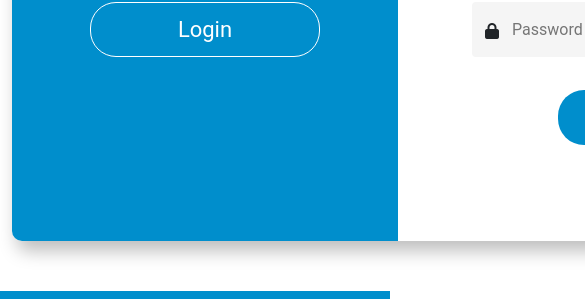
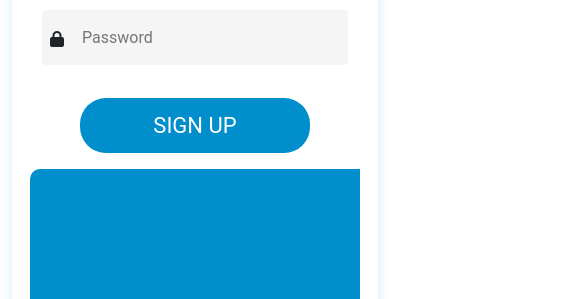
Before and after one commit to ISTAD-Group/mini-project, a website built with Parcel: page src/register.html in a window 390 px wide. Shown: the part 445-744 px from the top of the page, 585 px wide, since content can reach past the window. Built offline with nearby package versions, Linux system fonts and the light colour scheme.

Commit message:
register responsive

```diff
--- a/src/register.html
+++ b/src/register.html
@@ -1,27 +1,27 @@
 <!DOCTYPE html>
 <html lang="en">
+
 <head>
+    <meta charset="UTF-8">
+    <meta http-equiv="X-UA-Compatible" content="IE=edge">
+    <meta name="viewport" content="width=device-width, initial-scale=1.0">
+    <link rel="shortcut icon" href="./assets/favicon.png" type="image/x-icon">
+    <link rel="stylesheet" href="./sass/app.scss">
+    <title>Register | Mega Mart</title>
+    <link rel="stylesheet" href="https://cdn.jsdelivr.net/npm/bootstrap-icons@1.10.3/font/bootstrap-icons.css">
+    <link rel="stylesheet" href="https://cdnjs.cloudflare.com/ajax/libs/font-awesome/6.4.0/css/all.min.css"
+        integrity="sha512-iecdLmaskl7CVkqkXNQ/ZH/XLlvWZOJyj7Yy7tcenmpD1ypASozpmT/E0iPtmFIB46ZmdtAc9eNBvH0H/ZpiBw=="
+        crossorigin="anonymous" referrerpolicy="no-referrer" />
     <link rel="stylesheet" href="./sass/sign-style.css">
-        <link rel="stylesheet" href="https://cdnjs.cloudflare.com/ajax/libs/font-awesome/6.4.0/css/all.min.css" />
+</head>
 
-    </head>
-    <include src="components/head.html" locals='{
-        "title": "Register | Mega Mart"
-    }'></include>
 <body>
     <include src="./components/nav.html"></include>
     <main class="container">
-    <div class="contain">
-        <div class="contai-1">
-            <h1>Welcome MegaMart</h1>
-            <p>To keep conneted with us please<br>
-                  login with your personal infor
-            </p>
-            <!-- button -->
-            <button class="btu"><a href="login.html">Login</a></button>
-        </div>
+        <div class="contain my-3 my-lg-5 shadow">
+            <div class="row flex-lg-row-reverse">
                 <!-- Sign up  -->
-        <div class="contain-2">
+                <div class="col-md-6 contain-2 mb-3 mb-lg-0">
                     <h1>Create Account</h1>
                     <!--  icon Sign up -->
                     <div class="input-icon">
@@ -31,7 +31,7 @@
                         <i class="fa-brands brands fa-google"></i>
                     </div>
                     <!-- Sing Up -->
-            <form class="inline">
+                    <form class="inline px-lg-5">
                         <div class="inputWithIcon">
                             <input type="text" placeholder="Name">
                             <i class="fa fa-user icon"></i>
@@ -44,20 +44,29 @@
                         <div class="inputWithIcon">
                             <input type="password" placeholder="Password">
                             <i class="fa fa-lock icon"></i>
-                    <i class="Eye-icon fa-solid fa-eye-slash"></i>
+                            <!-- <i class="Eye-icon fa-solid fa-eye-slash"></i> -->
                         </div>
+                        <button type="submit" class="btu-Sing-Up">SIGN UP</button>
                     </form>
-          <button class="btu-Sing-Up">SIGN UP</button>
+                </div>
+                <div class="col-md-6 contai-1">
+                    <h1>Welcome MegaMart</h1>
+                    <p>To keep conneted with us please<br>
+                        login with your personal infor
+                    </p>
+                    <!-- button -->
+                    <div class="text-center">
+                        <button class="btu"><a href="login.html">Login</a></button>
                     </div>
                 </div>
-    <!-- boostarp -->
-    <script src="https://cdn.jsdelivr.net/npm/@popperjs/core@2.9.2/dist/umd/popper.min.js" integrity="sha384-IQsoLXl5PILFhosVNubq5LC7Qb9DXgDA9i+tQ8Zj3iwWAwPtgFTxbJ8NT4GN1R8p" crossorigin="anonymous"></script>
-    <script src="https://cdn.jsdelivr.net/npm/bootstrap@5.0.2/dist/js/bootstrap.min.js" integrity="sha384-cVKIPhGWiC2Al4u+LWgxfKTRIcfu0JTxR+EQDz/bgldoEyl4H0zUF0QKbrJ0EcQF" crossorigin="anonymous"></script>
+            </div>
 
+        </div>
         <script type="module" src="./js/app.js"></script>
     </main>
 
     <include src="./components/footer.html"></include>
     <script type="module" src="./js/app.js"></script>
 </body>
+
 </html>
--- a/src/sass/sign-style.css
+++ b/src/sass/sign-style.css
@@ -5,19 +5,15 @@
     font-family: 'Roboto', sans-serif;
 }
 .contain{
-    display: flex;
-    margin: 183px 250px 586px 250px;
-    box-shadow: 5px 10px 18px #bebebe;
+    padding: 30px;
+    /* box-shadow: 5px 10px 18px #bebebe; */
     border-radius: 10px;
-    width: 940px;
-    height: 576px;
+    /* height: 576px; */
     margin: auto;
-    margin-top: 38px;
-    margin-bottom: 50px;
 }
 .contai-1{
-    width: 386px;
-    height: 576px;
+    /* width: 386px; */
+    /* height: 576px; */
     background-color:rgb(0, 142, 204);
     border-radius: 10px 0px 0px 10px;
 
@@ -40,9 +36,10 @@
     border: 1px solid white;
     border-radius: 26px;
     font-size: 22px;
+    margin: 5rem 0;
     background-color:rgb(0, 142, 204);
-    margin-top: 85px;
-    margin-left: 78px;
+    /* margin-top: 85px;
+    margin-left: 78px; */
     color: white;
 }
 .btu>a{
@@ -52,8 +49,8 @@
 }
 .contain-2{
     text-align: center;
-    width: 550px;
-    height: 576px;
+    /* width: 550px; */
+    /* height: 576px; */
 }
 .contain-2 h1{
     margin: 47px 0px 20px 0px;
@@ -68,10 +65,10 @@
     margin-top: 44px;
 }
 input[type="text"] {
-    width: 402px;
+    width: 100%;
     height: 55px;
     border: 2px solid #aaa;
-    border-radius: 4px;
+    border-radius: 4px !important;
     margin: 8px 0;
     outline: none;
     border: 0;
@@ -89,23 +86,22 @@ input[type="text"]:focus {
 }
 .inputWithIcon i {
     position: absolute;
-    left: 79px;
+    left: 0;
     top: 20px;
     padding: 9px 8px;
 }
 .fa-eye-slash:before {
     position: absolute;
-    left: 353px;
     content: "\f070";
 }
 .inputWithIcon input[type="text"]:focus + i {
   color: rgb(0, 142, 204);
 }
 input[type="password"] {
-    width: 402px;
+    width: 100%;
     height: 55px;
     border: 2px solid #aaa;
-    border-radius: 4px;
+    border-radius: 4px !important;
     margin: 8px 0;
     outline: none;
     border: 0;
```
Lines whose indentation alone changed are shown as unchanged.
